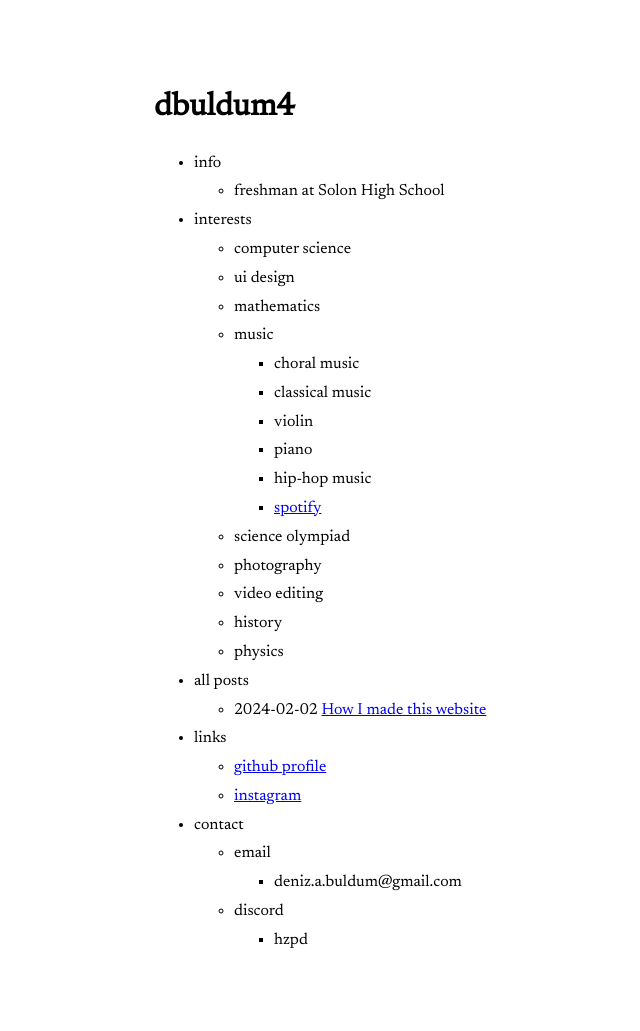
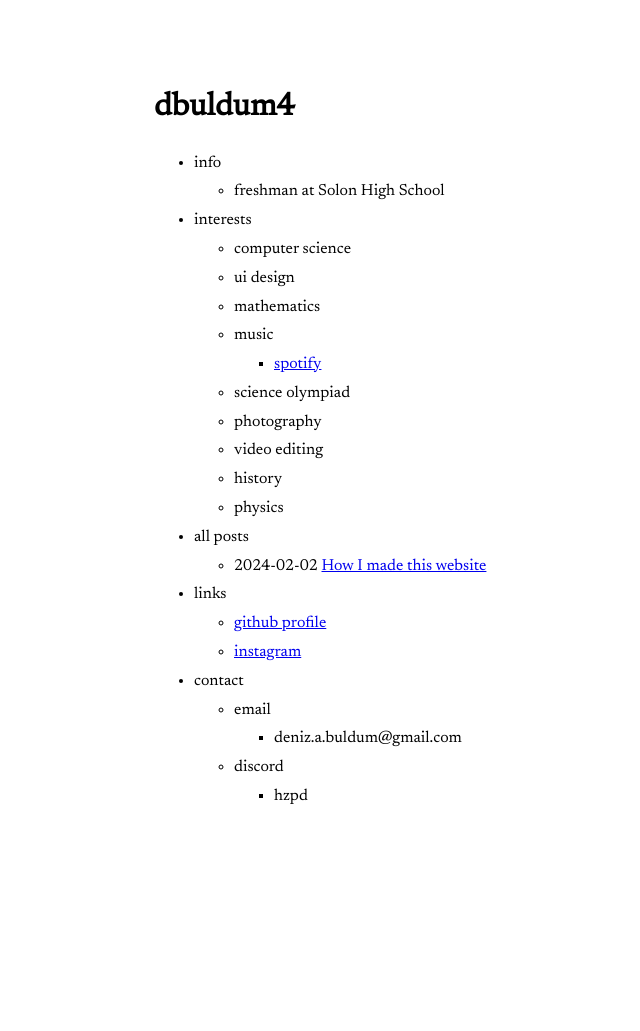
Before and after one commit to riggraz/no-style-please, a Jekyll site: the page built from index.md, in a window 1280 px wide. Shown: the whole page, without its empty margins (166-806 px from the left). Built offline with Jekyll 4.4.1, drawn with Linux system fonts in a browser that asks for light colours; after the commit the page ends 900 px from its top, so only the background shows below that.

Commit message:
removed asdawd

```diff
--- a/_data/menu.yml
+++ b/_data/menu.yml
@@ -13,11 +13,6 @@ entries:
       - title: mathematics
       - title: music
         entries:
-          - title: choral music
-          - title: classical music
-          - title: violin
-          - title: piano
-          - title: hip-hop music
           - title: spotify
             url: https://open.spotify.com/user/deniz.a.buldum?si=7cc6469d129544c5
       - title: science olympiad
```
